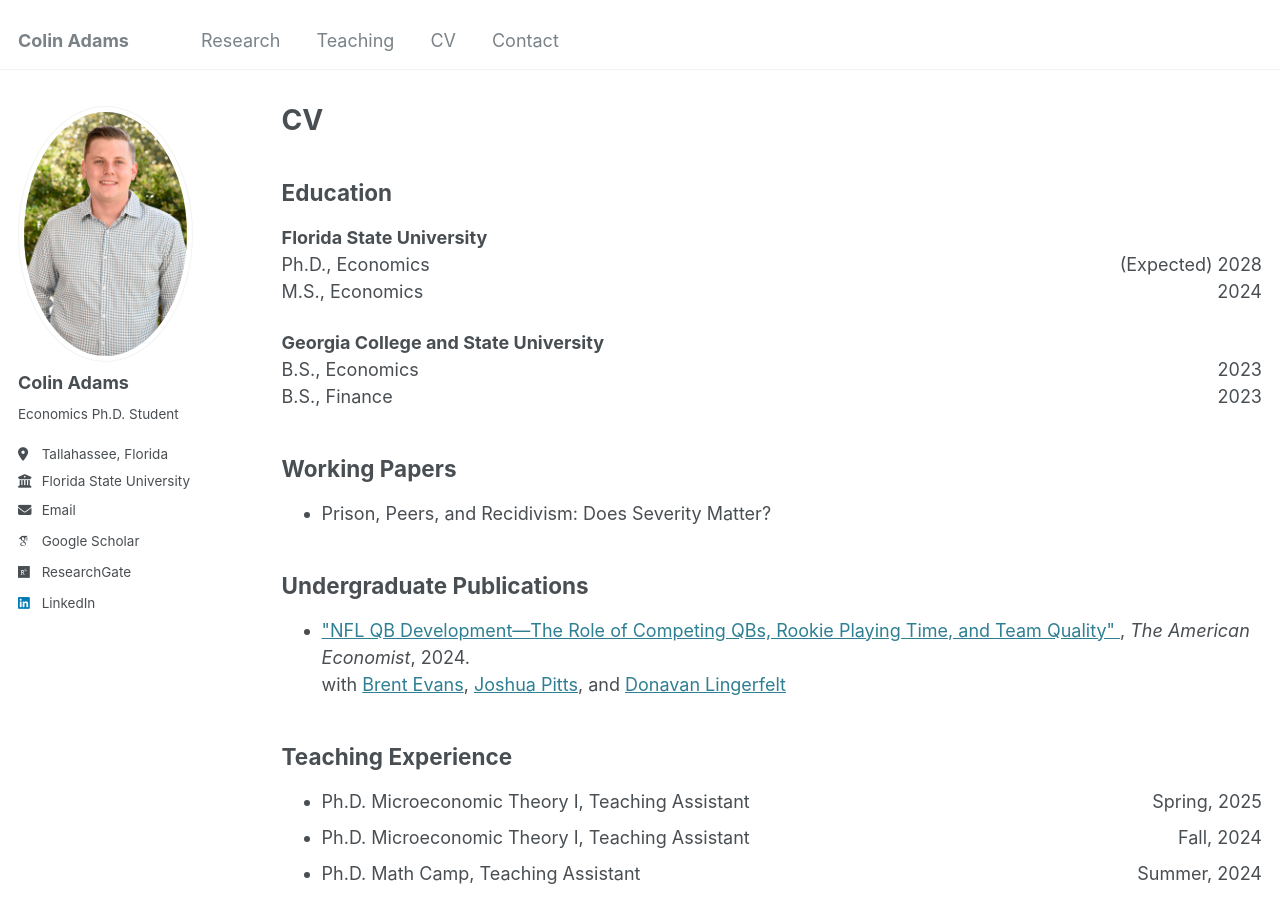
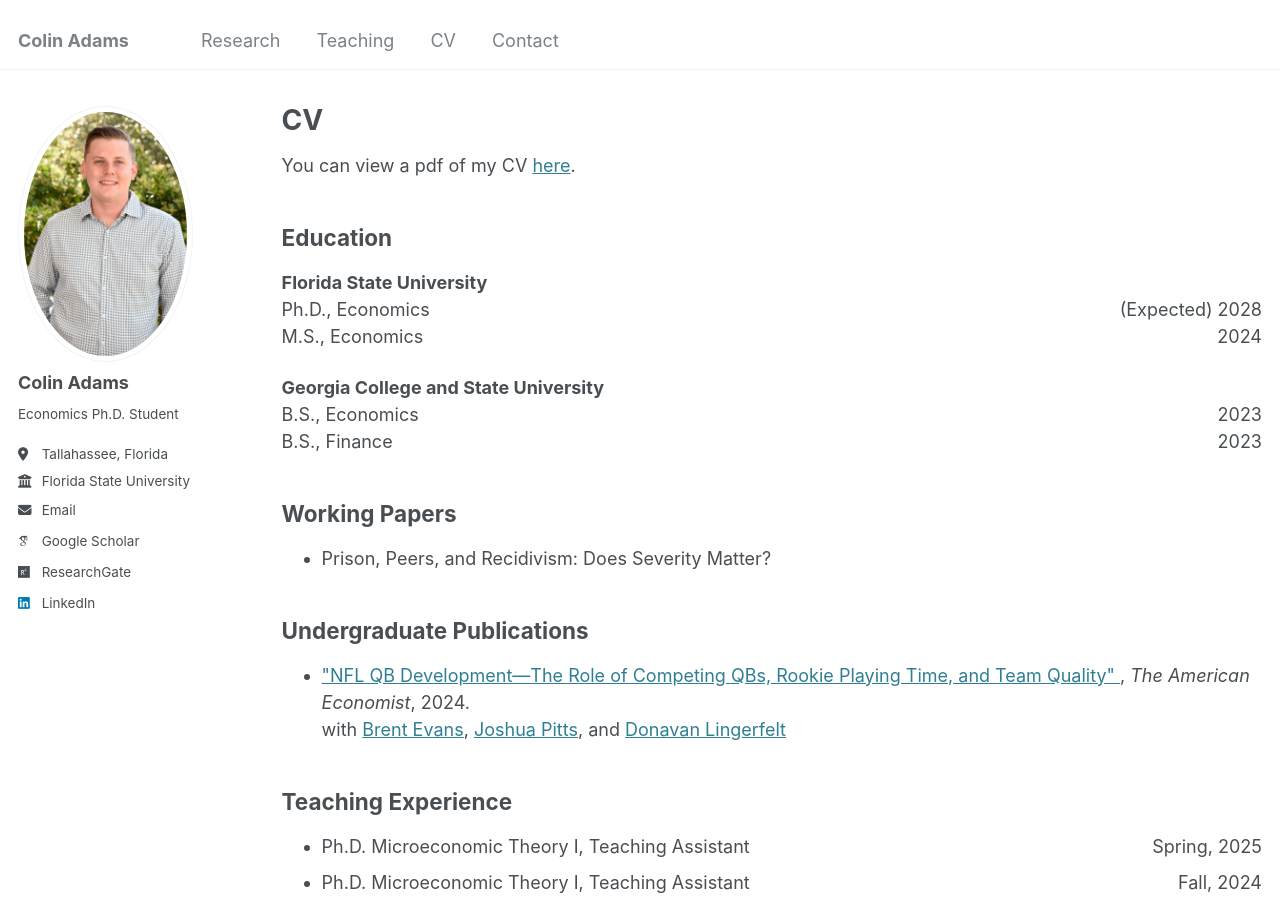
Before and after one commit to Zach-Gooch/Zach-Gooch.github.io, a Jekyll site: the page built from _pages/cv.md, in a window 1280 px wide and 900 px high. Built offline with Jekyll 4.4.1, drawn with Linux system fonts in a browser that asks for light colours; some web fonts are replaced.

Commit message:
Update cv.md

```diff
--- a/_pages/cv.md
+++ b/_pages/cv.md
@@ -6,6 +6,8 @@ author_profile: true
 redirect_from:
   - /resume
 ---
+
+You can view a pdf of my CV <a href="/assets/CV.pdf" target="_blank">here</a>.
 
 <section id="education">
   <h2>Education</h2>
```
